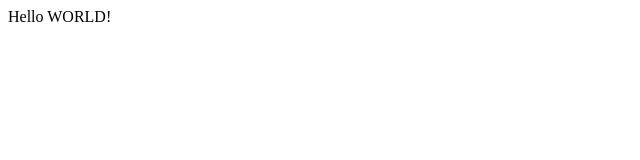
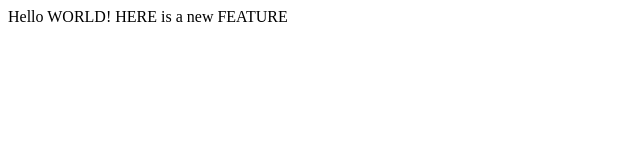
Before and after one commit to ersinugur/lecture1, a plain HTML site: page index.html in a window 1280 px wide. Shown: the whole page, without its empty margins (0-640 px from the left). Drawn offline with Linux system fonts and the light colour scheme.

Commit message:
Added another line

```diff
--- a/index.html
+++ b/index.html
@@ -8,6 +8,7 @@
 
 <body>
   Hello WORLD!
+  HERE is a new FEATURE
 </body>
 
 </html>
```
